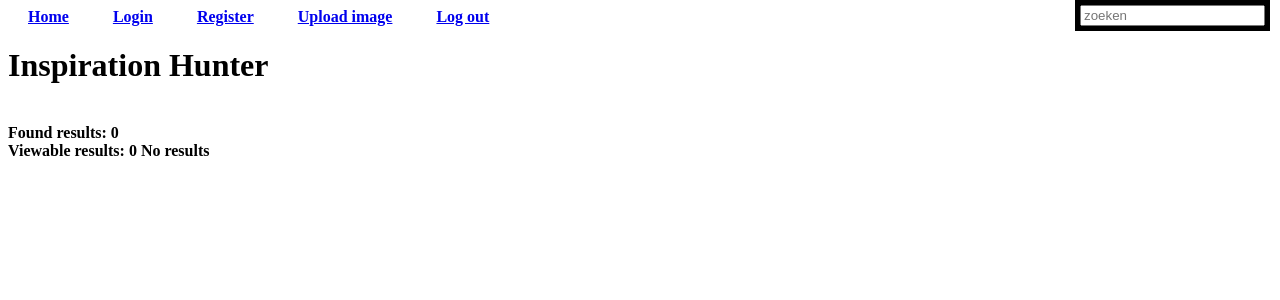
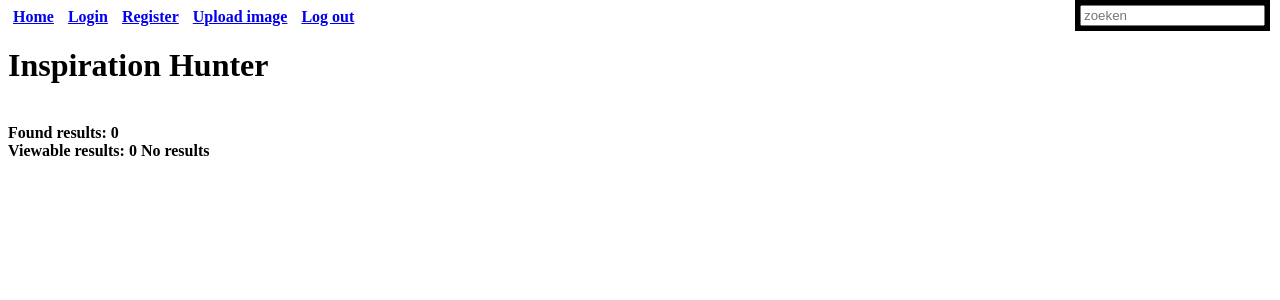
Before and after one commit to abuijzen/PHP-groep12, a PHP site: page /index.php in a window 1280 px wide. Shown: the top 300 px of the page. Run offline with PHP 8.4, Linux system fonts and the light colour scheme; data that the repository does not hold is empty.

Commit message:
nav in orde

```diff
--- a/nav.php
+++ b/nav.php
@@ -6,6 +6,7 @@
     <a href="logout.php">Log out</a>
 </nav>
 <style>
-    a{
-        margin:20px;
+    nav a{
+        padding:5px;
+    }
 </style>
```
